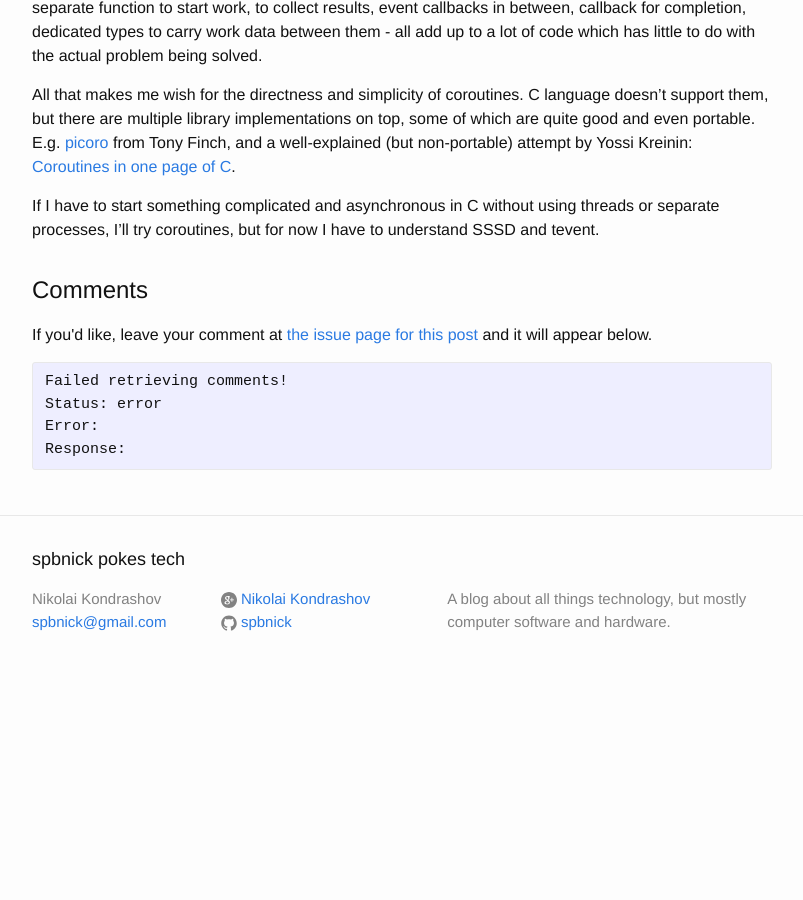
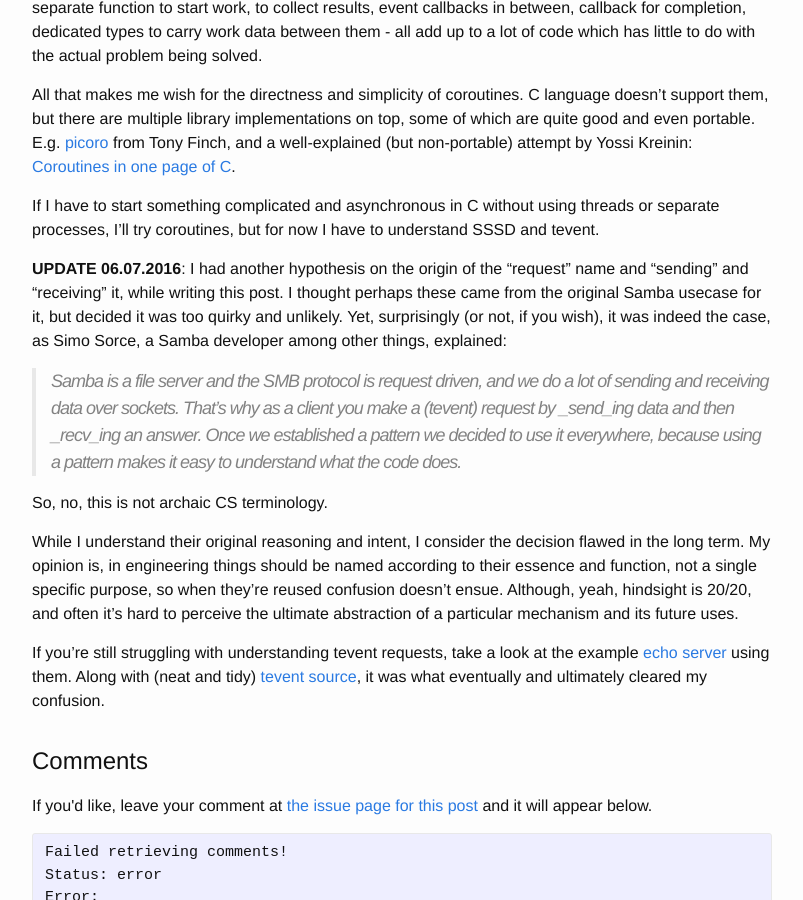
Before and after one commit to spbnick/spbnick.github.io, a Jekyll site: the page built from _posts/2016-07-01-Making-sense-of-libtevent.markdown, in a window 1280 px wide and 900 px high, scrolled down 2286 px. Shown: the whole window, without its empty margins (238-1041 px from the left). Built offline with Jekyll 4.4.1, drawn with Linux system fonts in a browser that asks for light colours; before the commit the page ends 2979 px from its top, so only the background shows below that.

Commit message:
Clarify tevent terminology and link to example

```diff
--- a/_posts/2016-07-01-Making-sense-of-libtevent.markdown
+++ b/_posts/2016-07-01-Making-sense-of-libtevent.markdown
@@ -129,6 +129,33 @@ If I have to start something complicated and asynchronous in C without using
 threads or separate processes, I'll try coroutines, but for now I have to
 understand SSSD and tevent.
 
+**UPDATE 06.07.2016**: I had another hypothesis on the origin of the "request"
+name and "sending" and "receiving" it, while writing this post. I thought
+perhaps these came from the original Samba usecase for it, but decided it was
+too quirky and unlikely. Yet, surprisingly (or not, if you wish), it was
+indeed the case, as Simo Sorce, a Samba developer among other things,
+explained:
+
+> Samba is a file server and the SMB protocol is request driven, and we do a
+> lot of sending and receiving data over sockets. That's why as a client you
+> make a (tevent) request by _send_ing data and then _recv_ing an answer.
+> Once we established a pattern we decided to use it everywhere, because using
+> a pattern makes it easy to understand what the code does.
+
+So, no, this is not archaic CS terminology.
+
+While I understand their original reasoning and intent, I consider the
+decision flawed in the long term. My opinion is, in engineering things should
+be named according to their essence and function, not a single specific
+purpose, so when they're reused confusion doesn't ensue. Although, yeah,
+hindsight is 20/20, and often it's hard to perceive the ultimate abstraction
+of a particular mechanism and its future uses.
+
+If you're still struggling with understanding tevent requests, take a look at
+the example [echo server][tevent_echo_server] using them. Along with (neat and
+tidy) [tevent source][tevent_source], it was what eventually and ultimately
+cleared my confusion.
+
 [tlog]: http://scribery.github.io/tlog/
 [sssd]: https://fedorahosted.org/sssd/
 [tevent]: https://tevent.samba.org/
@@ -137,3 +164,5 @@ understand SSSD and tevent.
 [tevent_requests]: https://tevent.samba.org/tevent_request.html
 [picoro]: http://dotat.at/cgi/~fanf/dotat/~fanf/dotat/git/picoro.git
 [yossi_kreinin_coroutines]: https://www.embeddedrelated.com/showarticle/455.php
+[tevent_echo_server]: https://git.samba.org/?p=samba.git;a=blob;f=lib/tevent/echo_server.c
+[tevent_source]: https://git.samba.org/?p=samba.git;a=tree;f=lib/tevent
```
